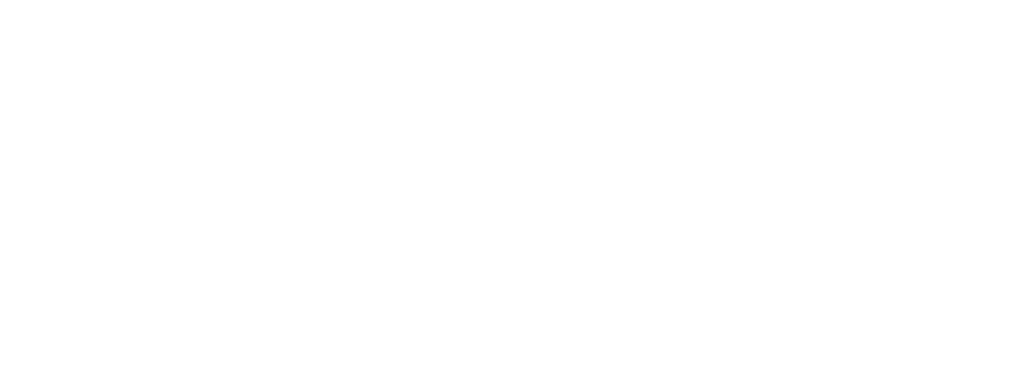
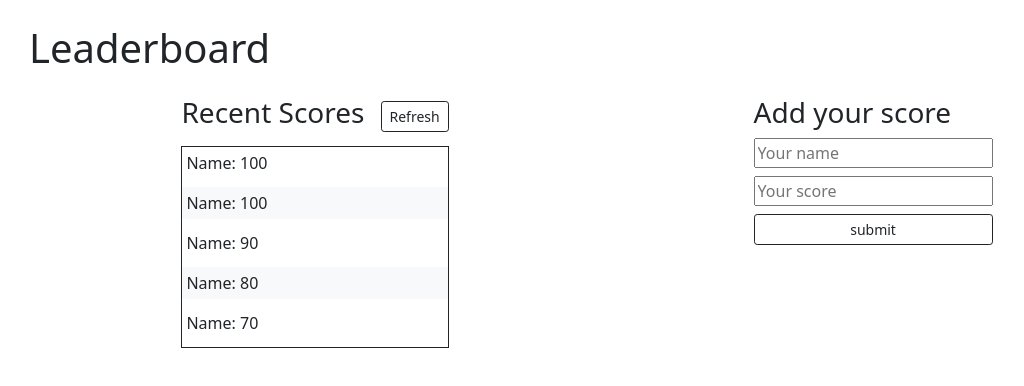
Before and after one commit to bronnie313/leaderboard, a website: page src/index.html in a window 1280 px wide. Shown: the whole page, without its empty margins (53-1077 px from the left). Drawn offline with nearby package versions, Linux system fonts and the light colour scheme.

Commit message:
add structure of the leaderboard

```diff
--- a/src/index.html
+++ b/src/index.html
@@ -8,6 +8,33 @@
     <link href="https://cdn.jsdelivr.net/npm/bootstrap@5.0.2/dist/css/bootstrap.min.css" rel="stylesheet" integrity="sha384-EVSTQN3/azprG1Anm3QDgpJLIm9Nao0Yz1ztcQTwFspd3yD65VohhpuuCOmLASjC" crossorigin="anonymous">
 </head>
 <body>
+    <header class="container mt-4">
+        <h1>Leaderboard</h1>
+    </header>
+    <article class="container mt-4 d-flex justify-content-around flex-wrap">
+        <section>
+            <div class="d-flex gap-3 justify-content-around align-items-center">
+                <h3>Recent Scores</h3>
+                <button type="button" class="btn btn-outline-dark btn-sm">Refresh</button>
+            </div>
+            <div class="scores border border-dark mt-2">
+                <div class="p-1 mb-2 text-dark">Name: 100</div>
+                <div class="p-1 mb-2 bg-light text-dark">Name: 100</div>
+                <div class="p-1 mb-2 text-dark">Name: 90</div>
+                <div class="p-1 mb-2 bg-light text-dark">Name: 80</div>
+                <div class="p-1 mb-2 text-dark">Name: 70</div>
+            </div>
+        </section>
+        <section>
+            <h3>Add your score</h3>
+            <form  class="d-flex flex-column gap-2" action="">
+                <input type="text" placeholder="Your name">
+                <input type="text" placeholder="Your score">
+                <button type="button" class="btn btn-outline-dark btn-sm send">submit</button>
+            </form>
+        </section>
+    </article>
+
     <script src="https://cdn.jsdelivr.net/npm/@popperjs/core@2.9.2/dist/umd/popper.min.js" integrity="sha384-IQsoLXl5PILFhosVNubq5LC7Qb9DXgDA9i+tQ8Zj3iwWAwPtgFTxbJ8NT4GN1R8p" crossorigin="anonymous"></script>
     <script src="https://cdn.jsdelivr.net/npm/bootstrap@5.0.2/dist/js/bootstrap.min.js" integrity="sha384-cVKIPhGWiC2Al4u+LWgxfKTRIcfu0JTxR+EQDz/bgldoEyl4H0zUF0QKbrJ0EcQF" crossorigin="anonymous"></script>
 </body>
--- a/src/style.css
+++ b/src/style.css
@@ -1,3 +1,4 @@
-body {
-  background-color: yellow;
+.send {
+  width: fit-content;
+  align-self: end;
 }
```
Also changed, not shown: dist/index.html, dist/main.js.
